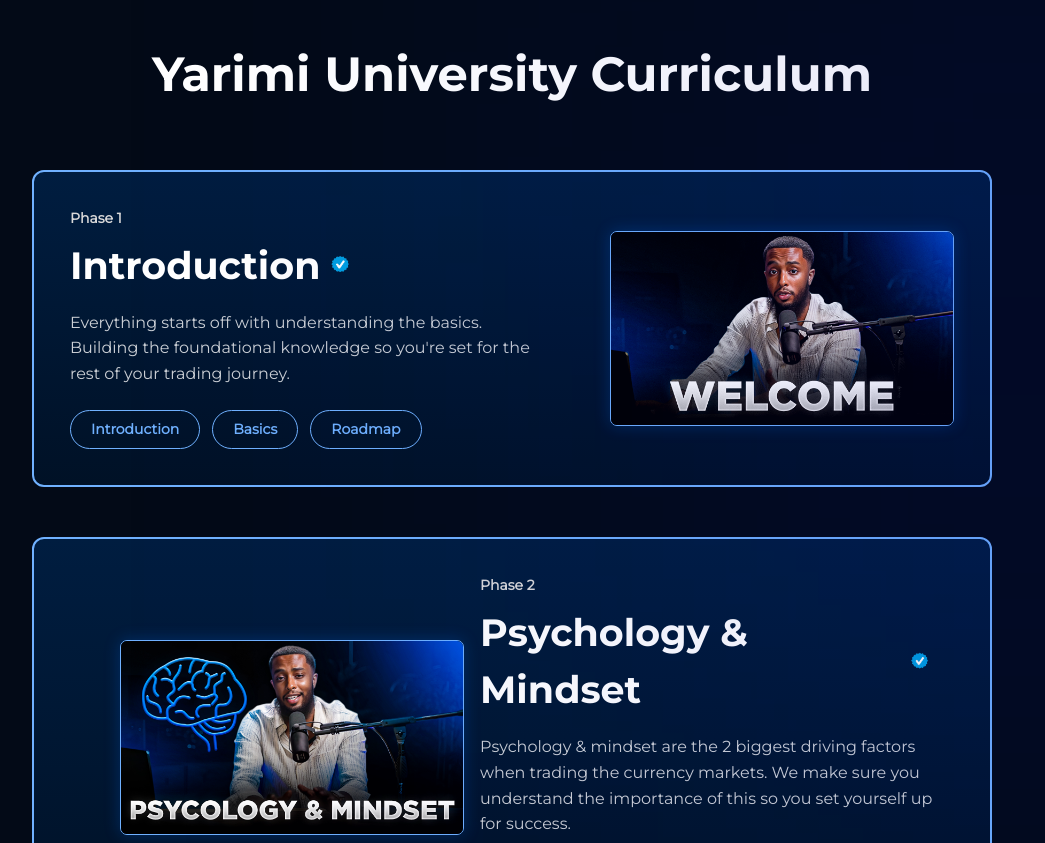
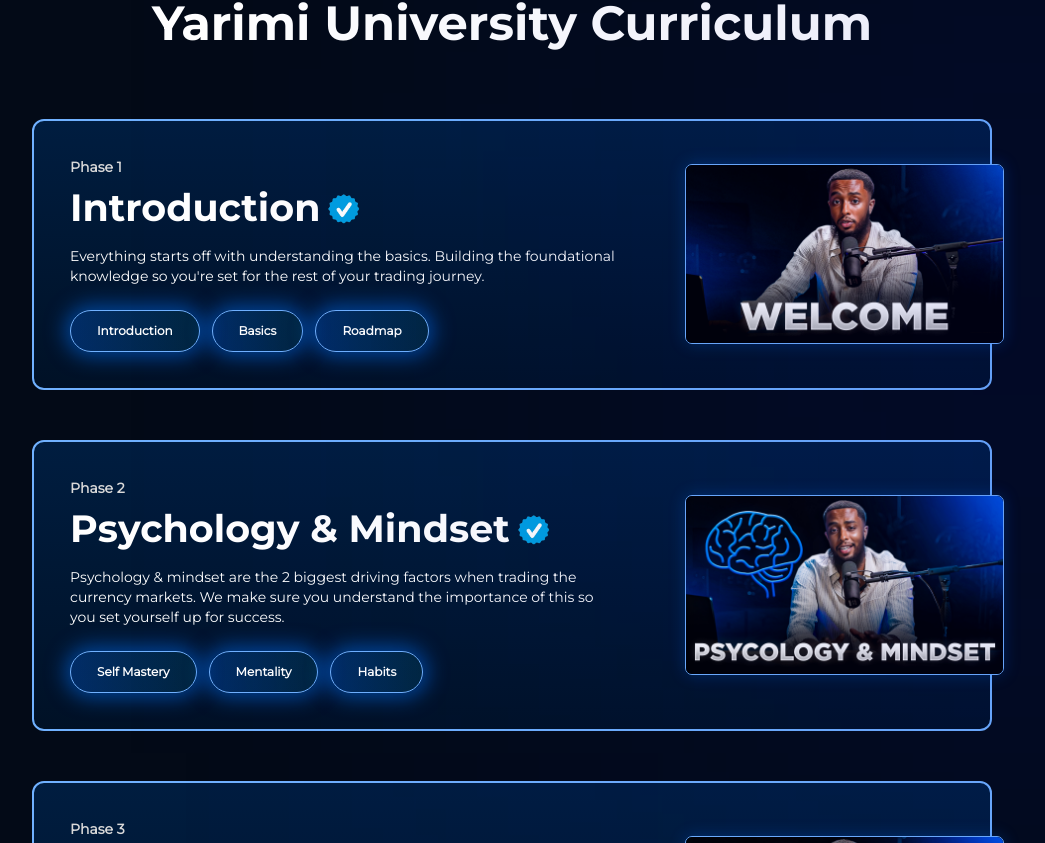
Before and after one commit to Authority98/yarimi-clone, a React (Vite) app: page / in a window 1280 px wide. Shown: the part 4777-5620 px from the top of the page, without its empty margins (128-1173 px from the left). Built offline with nearby package versions, Linux system fonts and the light colour scheme; a web font is replaced by a local one.

Commit message:
Add Timeline and Curriculum sections with scroll animations and proper styling

```diff
--- a/client/components/Curriculum.tsx
+++ b/client/components/Curriculum.tsx
@@ -83,16 +83,6 @@
         {/* Curriculum Items */}
         {curriculumData.map((item, index) => (
           <div key={item.id} className="container change1 change2">
-            {/* Image Section */}
-            <div className="div-block-21" style={{ order: index % 2 === 0 ? 9999 : 'initial' }}>
-              <img
-                src={item.image}
-                alt={item.title}
-                className="image-18"
-                width="344"
-              />
-            </div>
-
             {/* Content Section */}
             <div className="div-block-20">
               {/* Phase Label */}
@@ -102,9 +92,7 @@
               <div className="div-block-42">
                 <h1 className="heading-12">
                   {item.title}
-                  <span className="text-span-6">
-                    <img src="/Verified tick.png" alt="Verified" />
-                  </span>
+                  <span className="text-span-6">c</span>
                 </h1>
               </div>
 
@@ -120,6 +108,16 @@
                 ))}
               </div>
             </div>
+
+            {/* Image Section - Always on Right */}
+            <div className="div-block-21">
+              <img
+                src={item.image}
+                alt={item.title}
+                className="image-18"
+                width="344"
+              />
+            </div>
           </div>
         ))}
       </div>
--- a/client/global.css
+++ b/client/global.css
@@ -476,7 +476,7 @@
   .curriculum {
     z-index: 1;
     background-color: #030a17;
-    padding: 100px 24px;
+    padding: 49px 24px;
     position: relative;
     overflow: visible;
   }
@@ -530,6 +530,8 @@
 
   .div-block-21 {
     flex: 0 0 auto;
+    align-self: center;
+    width: 319px;
   }
 
   .image-18 {
@@ -548,16 +550,16 @@
   }
 
   .text-block-7 {
-    color: #d9d9d9;
+    color: rgb(217, 217, 217);
     font-family: 'Montserrat', sans-serif;
+    font-style: normal;
     font-weight: 600;
     font-size: 14px;
+    line-height: 21px;
     margin-bottom: 8px;
   }
 
   .div-block-42 {
-    justify-content: flex-start;
-    align-items: center;
     display: flex;
     margin-bottom: 16px;
   }
@@ -565,31 +567,37 @@
   .heading-12 {
     color: #fff;
     font-family: 'Montserrat-Bold', Montserrat, sans-serif;
+    font-style: normal;
+    font-weight: 700;
     font-size: 38px;
-    font-weight: bold;
+    line-height: 44px;
+    align-self: auto;
     margin: 0;
-    display: flex;
-    align-items: center;
   }
 
   .text-span-6 {
+    color: transparent;
+    background-image: url('/Verified tick.png');
+    background-position: center;
+    background-repeat: no-repeat;
+    background-size: 54px;
     margin-left: 5px;
-    padding-right: 20px;
-    display: inline-flex;
-    align-items: center;
-  }
-
-  .text-span-6 img {
-    width: 30px;
-    height: 30px;
-    object-fit: contain;
+    padding-right: 0;
+    width: 37px;
+    height: 37px;
+    font-size: 0;
+    line-height: 0;
+    display: inline-block;
+    vertical-align: middle;
   }
 
   .text-block-13 {
-    color: rgba(255, 255, 255, 0.8);
+    color: #ffffff;
     font-family: 'Montserrat', sans-serif;
-    font-size: 16px;
-    line-height: 1.6;
+    font-style: normal;
+    font-weight: 400;
+    font-size: 14px;
+    line-height: 20px;
     margin-bottom: 24px;
   }
 
@@ -600,17 +608,23 @@
   }
 
   .button-4 {
-    background-color: transparent;
     border: 1px solid #70b1ff;
-    border-radius: 25px;
-    color: #70b1ff;
+    background-color: #3898ec00;
+    background-image: linear-gradient(80deg, #0467f54d, #12c6e21a);
+    border-radius: 56px;
+    color: rgb(255, 255, 255);
     font-family: 'Montserrat', sans-serif;
-    font-size: 14px;
-    font-weight: 600;
-    padding: 8px 20px;
+    font-style: normal;
+    font-weight: 700;
+    font-size: 12px;
+    line-height: 20px;
+    margin-top: 0;
+    margin-right: 0;
+    padding: 10px 26px;
     text-decoration: none;
     transition: all 0.3s ease;
     display: inline-block;
+    box-shadow: 0 0 20px 5px #0074ff80;
   }
 
   .button-4:hover {
```
